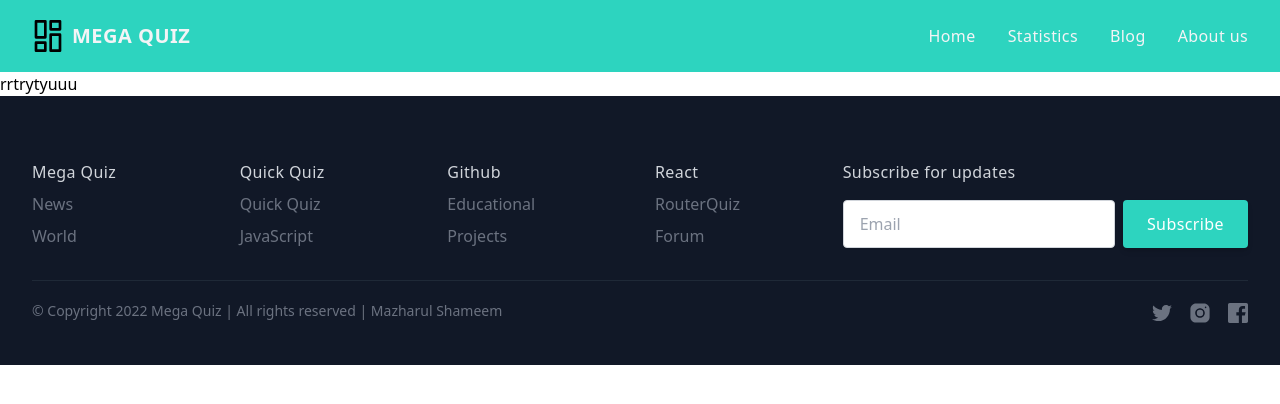
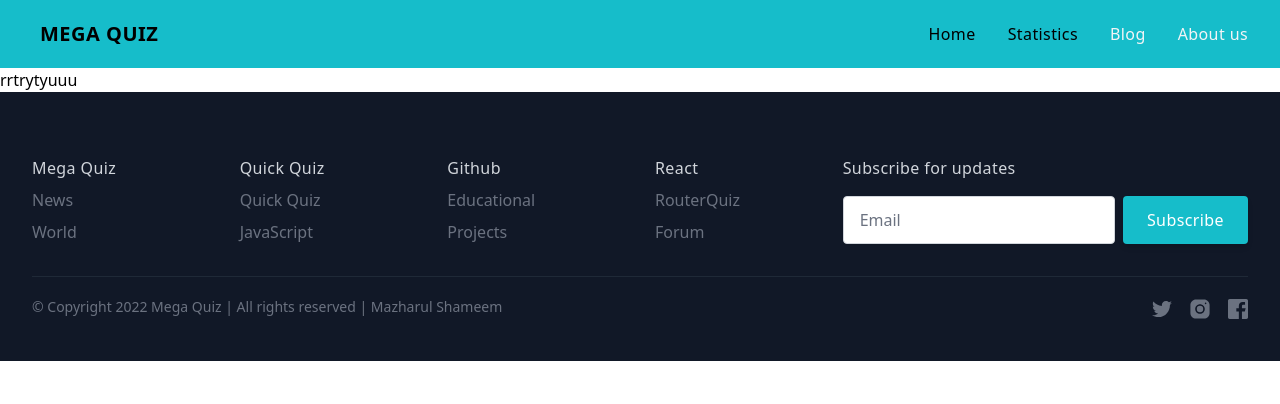
Before and after one commit to mazharulshameem/mega-quiz, a React (Create React App) app: page /about in a window 1280 px wide. Shown: the top 404 px of the page. Built offline with nearby package versions, Linux system fonts and the light colour scheme.

Commit message:
toast updated

```diff
--- a/src/components/Navbar.jsx
+++ b/src/components/Navbar.jsx
@@ -12,22 +12,8 @@ const Header = () => {
             title="Mega Quiz"
             class="inline-flex items-center"
           >
-            <svg
-              class="w-8 text-teal-accent-400"
-              viewBox="0 0 24 24"
-              strokeLinejoin="round"
-              strokeWidth="2"
-              strokeLinecap="round"
-              strokeMiterlimit="10"
-              stroke="currentColor"
-              fill="none"
-            >
-              <rect x="3" y="1" width="7" height="12" />
-              <rect x="3" y="17" width="7" height="6" />
-              <rect x="14" y="1" width="7" height="6" />
-              <rect x="14" y="11" width="7" height="12" />
-            </svg>
-            <span class="ml-2 text-xl font-bold tracking-wide text-gray-100 uppercase">
+
+            <span class="ml-2 text-xl font-bold tracking-wide text-black uppercase">
               Mega Quiz
             </span>
           </Link>
@@ -36,7 +22,7 @@ const Header = () => {
               <Link to ="/home"
                 aria-label="home"
                 title="home"
-                class="font-medium tracking-wide text-gray-100 transition-colors duration-200 hover:text-teal-accent-400"
+                class="font-medium tracking-wide text-black transition-colors duration-200 hover:text-teal-accent-400"
               >
                 Home
               </Link>
@@ -45,7 +31,7 @@ const Header = () => {
               <Link to ="/statistics"
                 aria-label="statistics"
                 title="statistics"
-                class="font-medium tracking-wide text-gray-100 transition-colors duration-200 hover:text-teal-accent-400"
+                class="font-medium tracking-wide text-black transition-colors duration-200 hover:text-teal-accent-400"
               >
                 Statistics
               </Link>
--- a/src/components/Question.jsx
+++ b/src/components/Question.jsx
@@ -1,20 +1,10 @@
-// import React from 'react';
 
-// const Question = () => {
-//   return (
-//     <div>
-
-//     </div>
-//   );
-// };
-
-// export default Question;
-import { Alert, Card } from "flowbite-react";
 import { FontAwesomeIcon } from "@fortawesome/react-fontawesome";
 import { faEye, faEyeSlash } from "@fortawesome/free-solid-svg-icons";
 import React, { useState } from 'react';
 import { ToastContainer } from 'react-toastify';
 import 'react-toastify/dist/ReactToastify.css';
+import { Alert, Card } from "flowbite-react";
 
 const Question = ({ question, handleAnswer }) => {
   const [isActive, setIsActive] = useState(true);
@@ -26,8 +16,8 @@ const Question = ({ question, handleAnswer }) => {
     <div className="mt-5">
       <ToastContainer />
       <Card>
-        <div className="flex justify-between justify-center">
-          <h5 className="text-xl font-semibold tracking-tight text-gray-900 dark:text-white max-h-screen ">
+        <div className="flex justify-between ">
+          <h5 className="text-xl font-semibold tracking-tight  text-gray-900 dark:text-white max-h-screen ">
             {question.question.slice(3, -4)}
           </h5>
           <FontAwesomeIcon
@@ -58,7 +48,7 @@ const Question = ({ question, handleAnswer }) => {
           }}
         >
           <span>
-            <span className="font-medium bg-lime-500">Correct Answer :</span>{" "}
+            <span className="font-medium py-4 px-2 text-white bg-teal-400">Correct Answer :</span>{" "}
             {question.correctAnswer}
           </span>
         </Alert>
--- a/src/components/Quiz.jsx
+++ b/src/components/Quiz.jsx
@@ -8,8 +8,8 @@ const Quiz = () => {
   const [rightAnswer, setRightAnswer] = useState([]);
   const right = () =>
     toast.success("It is Correct Answer", {
-      position: "top-right",
-      autoClose: 5000,
+      position: "top-center",
+      autoClose: 1500,
       hideProgressBar: false,
       closeOnClick: true,
       pauseOnHover: true,
@@ -20,8 +20,8 @@ const Quiz = () => {
 
   const wrong = () =>
     toast.error("It is Wrong Answer", {
-      position: "top-right",
-      autoClose: 5000,
+      position: "top-center",
+      autoClose: 1500,
       hideProgressBar: false,
       closeOnClick: true,
       pauseOnHover: true,
@@ -42,17 +42,20 @@ const Quiz = () => {
   };
 
   return (
-    <div className="mt-2">
-      <h2 className="text-2xl font-semibold text-center">
-        Check Mega Quiz {QuizData.data.name}
+    <div className="mt-2 ">
+      <h2 className="text-2xl font-semibold  text-center">
+        Check Mega Quiz of {QuizData.data.name}
         <h3 className="font-semibold text-center mt-5 p-2 text-black rounded w-6/12 mx-auto">
           Your Score is : {rightAnswer.length}
-
         </h3>
       </h2>
-      <div>
-        {QuizData.questions.map((question) => (
-          <Question key={question.id} question={question}></Question>
+      <div className="px-4  mt-3 mb-16 grid lg:grid-cols-2 grid-cols-1 gap-5">
+        {QuizData.data.questions.map((question) => (
+          <Question
+            key={question.id}
+            question={question}
+            handleAnswer={handleAnswer}
+          ></Question>
         ))}
       </div>
     </div>
--- a/src/components/Quiztopic.jsx
+++ b/src/components/Quiztopic.jsx
@@ -6,7 +6,7 @@ const Quiztopic = ({topic}) => {
   const { id, name, logo, total}= topic
   return (
     <div className="mt-10">
-      <div className="max-w-xs rounded-md shadow-md bg-gray-400 dark:text-gray-100">
+      <div className="max-w-xs rounded-md  shadow-md bg-gray-400 dark:text-gray-100">
         <img
           src={logo}
           alt=""
--- a/src/components/Quiztopics.jsx
+++ b/src/components/Quiztopics.jsx
@@ -9,10 +9,10 @@ const Quiztopics = () => {
   return (
     <div>
       <Header></Header>
-      <div className='md:mt-2 mt-5 lg:mx-2 grid lg:grid-cols-4 md:grid-cols-2 grid-cols-1 gap-4 mb-10'>
-        {
-          QuizTopic.data.map( topic => <Quiztopic key ={topic.id} topic ={topic}></Quiztopic>)
-        }
+      <div className=" sm:w-auto lg:w-auto   md:mt-2 mt-5 lg:mx-2 grid lg:grid-cols-4 md:grid-cols-2 sm:grid-cols-1   gap-4 mb-10">
+        {QuizTopic.data.map((topic) => (
+          <Quiztopic key={topic.id} topic={topic}></Quiztopic>
+        ))}
       </div>
     </div>
   );
--- a/tailwind.config.js
+++ b/tailwind.config.js
@@ -1,8 +1,11 @@
 /** @type {import('tailwindcss').Config} */
 module.exports = {
-  content: ["./src/**/*.{js,jsx,ts,tsx}"],
+  content: [
+    "./src/**/*.{js,jsx,ts,tsx}",
+    "node_modules/flowbite-react/**/*.{js,jsx,ts,tsx}",
+  ],
   theme: {
     extend: {},
   },
-  plugins: [],
+  plugins: [require("flowbite/plugin")],
 };
```
